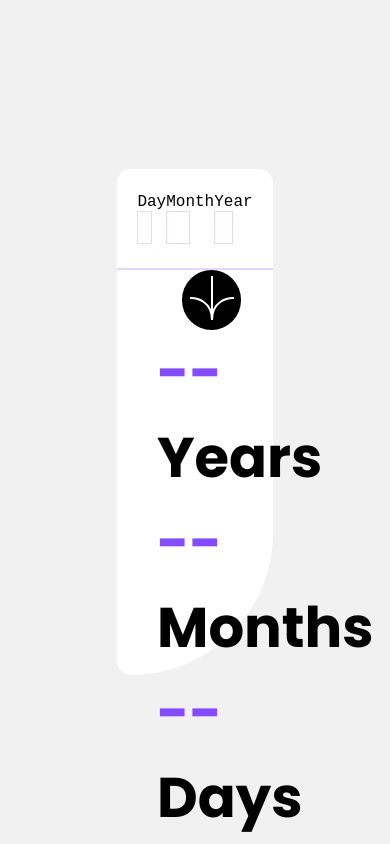
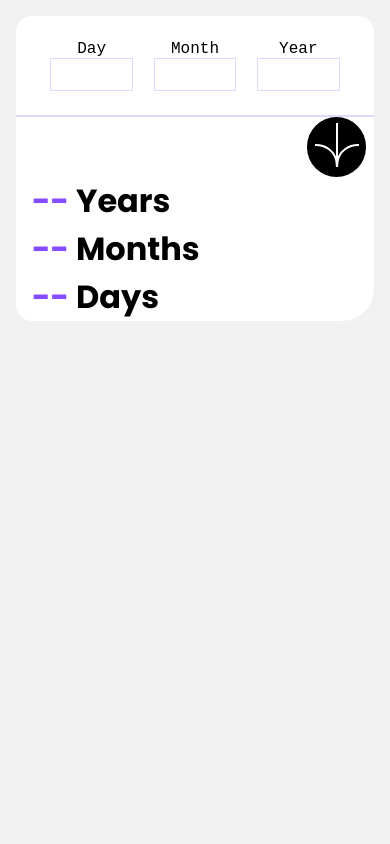
Before and after one commit to nicolasdani123/calculadora-de-idade, a plain HTML site: page index.html in a window 390 px wide. Drawn offline with Linux system fonts and the light colour scheme.

Commit message:
Update style.css

```diff
--- a/style.css
+++ b/style.css
@@ -35,16 +35,14 @@ body {
     transition: 0.3s ease;
 }
 
-/* Apliquei o estilo de mudança de cor no botão quando ele tiver o atributo data-status-btn="active" */
 [data-status-btn="active"] {
     background-color: blueviolet;
 }
 
-/* Apliquei o estilo correto no input dentro do botão container */
-.container-btn button .input-container {
+.input-container {
     display: flex;
     flex-direction: column;
-    align-items: center; /* Adicionando alinhamento se necessário */
+    align-items: center;
 }
 
 .input-container input {
@@ -74,3 +72,54 @@ body {
     display: inline;
     color: hsl(259, 100%, 65%);
 }
+
+/* Estilos responsivos */
+@media (max-width: 768px) {
+    .main-container {
+        width: 0%;
+        height: auto;
+        border-radius: 1rem;
+        border-bottom-right-radius: 3rem;
+    }
+
+    .container-btn {
+        padding-right: 1rem;
+    }
+
+    .input-container input {
+        width: 70%;
+    }
+
+    .container-inform {
+        font-size: 2.5rem;
+        padding: 0 0 0 1.5rem;
+    }
+}
+
+@media (max-width: 480px) {
+    body {
+        height: auto;
+        flex-direction: column;
+        padding: 1rem;
+    }
+
+    .main-container {
+        width: 100%;
+        height: auto;
+        border-radius: 1rem;
+        border-bottom-right-radius: 2rem;
+    }
+
+    .container-btn {
+        padding-right: 0.5rem;
+    }
+
+    .input-container input {
+        width: 80%;
+    }
+
+    .container-inform {
+        font-size: 2rem;
+        padding: 0 0 0 1rem;
+    }
+}
```
